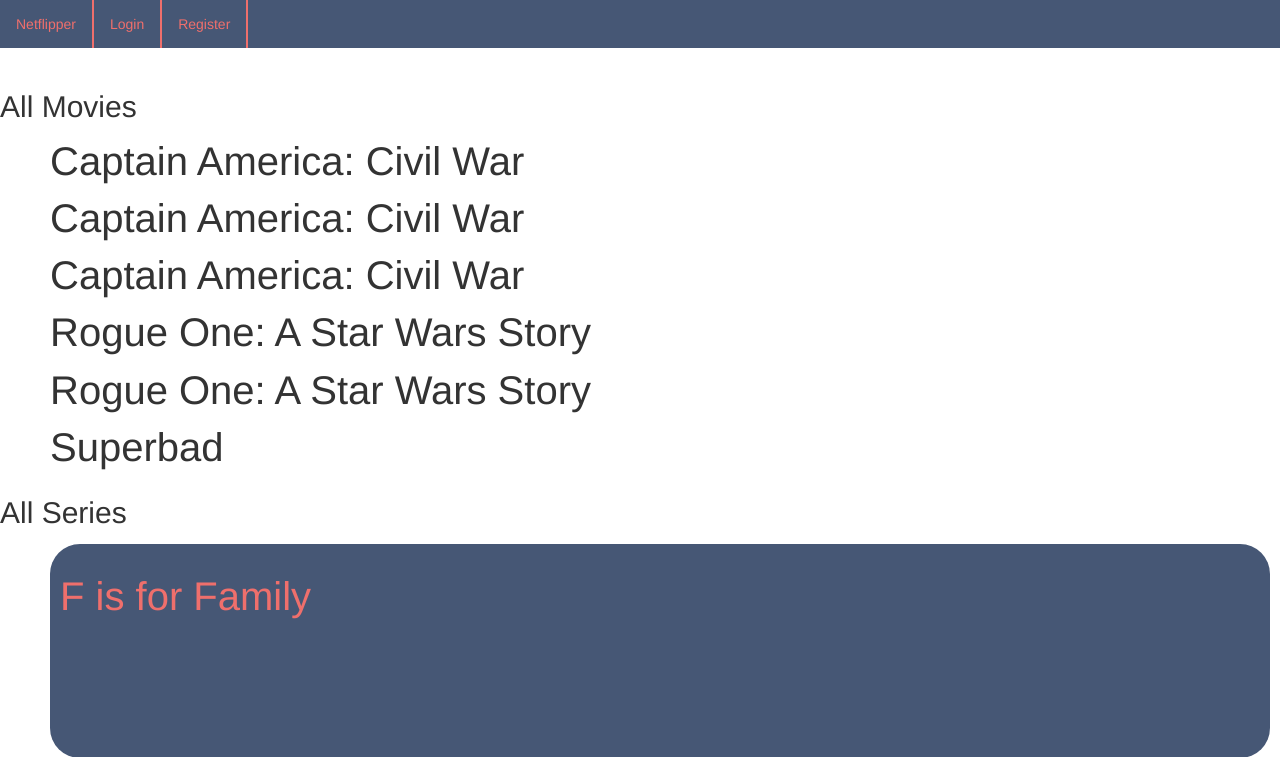
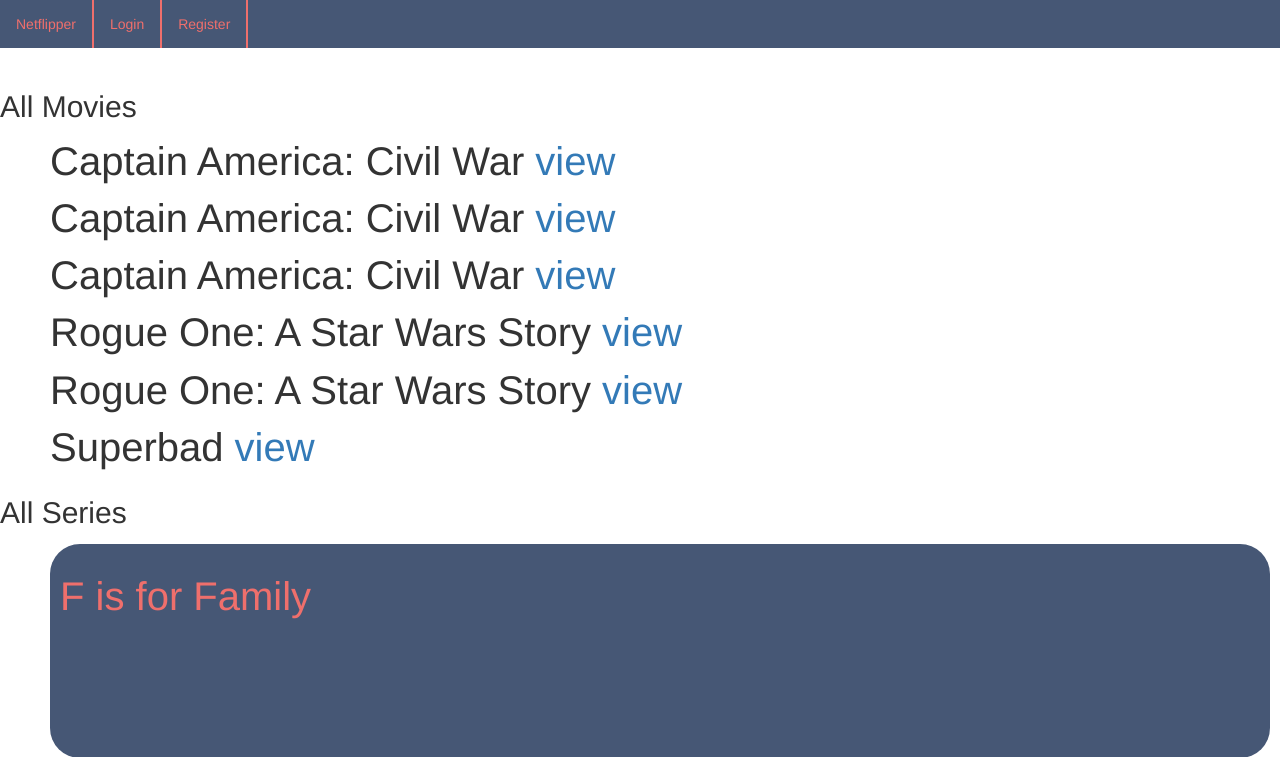
Before and after one commit to colinmipapi/Netflipper, a Django app: page / in a window 1280 px wide. Shown: the top 757 px of the page. Run offline with Django 3.2, Linux system fonts and the light colour scheme; data comes from the database, SQL or seed files in the repository; some libraries are stand-ins or nearby versions.

Commit message:
Added view movie page

```diff
--- a/channel/templates/index.html
+++ b/channel/templates/index.html
@@ -13,7 +13,7 @@
   <h2>All Movies</h2>
   <ol>
   {% for movie in movies %}
-    <li class='index_title'>{{movie.name}}</li>
+    <li class='index_title'>{{movie.name}} <a href="{% url 'view_movie' video_id=movie.id %}">view</a></li>
   {% endfor %}
   </ol>
   <h2>All Series</h2>
--- a/channel/views.py
+++ b/channel/views.py
@@ -243,6 +243,14 @@ def create_movie(request):
 
     return render(request,'forms/create_movie.html')
 
+def view_movie(request,video_id):
+
+    video = Video.objects.get(pk=video_id)
+
+    return render(request, 'video/view_movie.html',{
+        'video' : video,
+    })
+
 def index(request):
     channels = Channel.objects.all()
     seriess = Series.objects.all().order_by('name')
--- a/netflipper/urls.py
+++ b/netflipper/urls.py
@@ -65,6 +65,8 @@ urlpatterns = [
     url(r'^create_series/$', views.create_series, name='create_series'),
     url(r'^create_movie/$', views.create_movie, name='create_movie'),
     url(r'^create_channel/$', views.create_channel, name='create_channel'),
+    url(r'^view_movie/(?P<video_id>[0-9]+)/$',
+        views.view_movie, name='view_movie'),
     url(r'^view_season/(?P<series_id>[0-9]+)/(?P<season_id>[0-9]+)/$',
         views.view_season, name='view_season'),
     url(r'^view_series/(?P<series_id>[0-9]+)/$',
```
